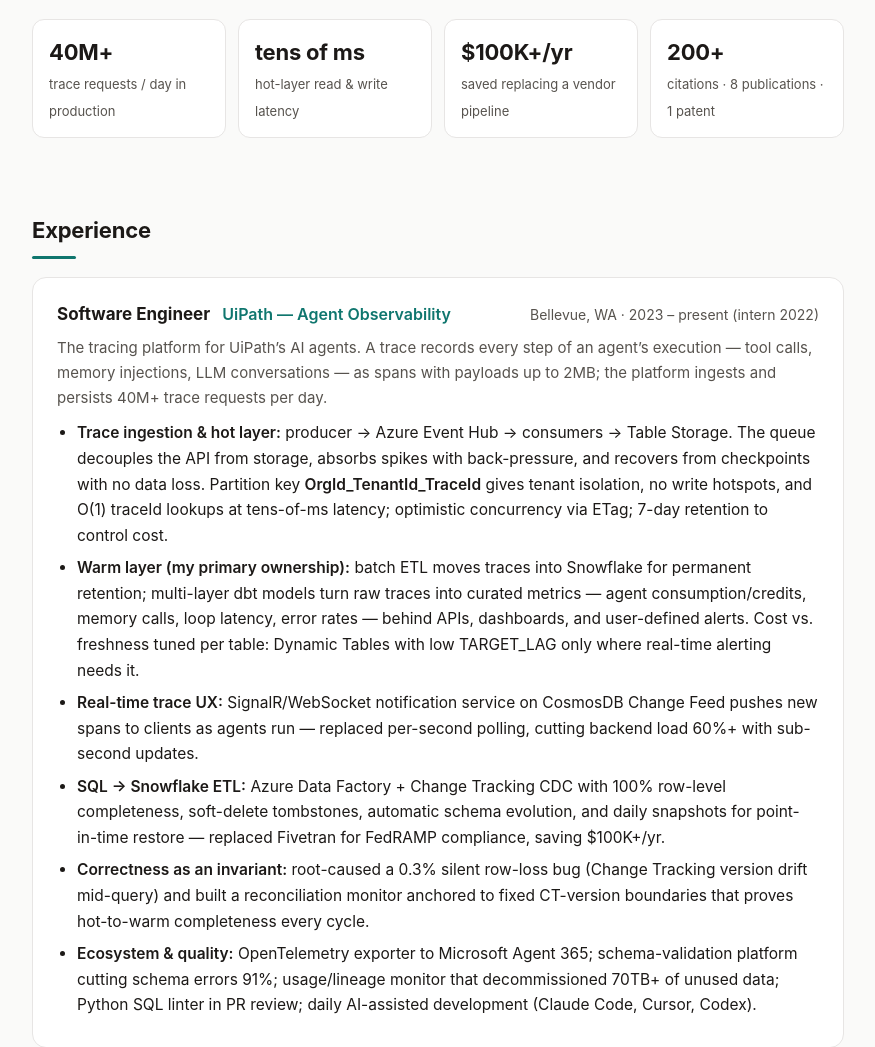
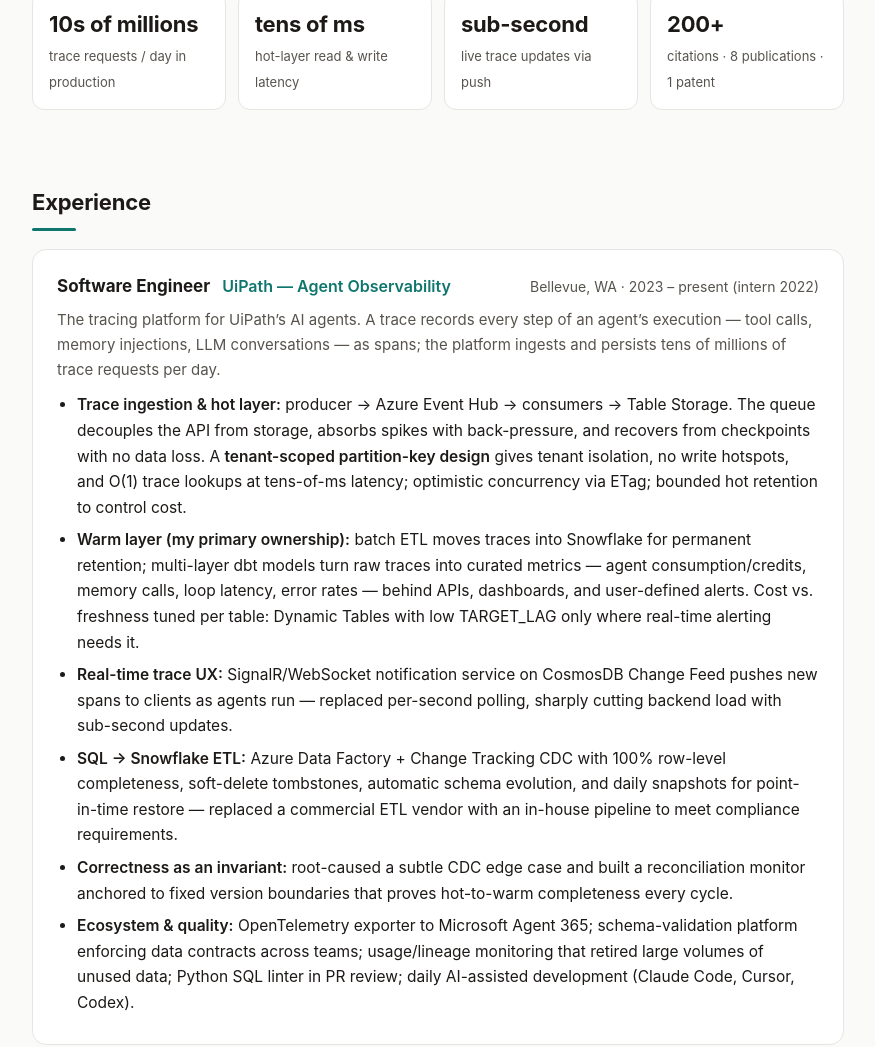
Before and after one commit to XiChu2333/XiChu2333.github.io, a plain HTML site: page index.html in a window 1280 px wide. Shown: the part 445-1492 px from the top of the page, without its empty margins (202-1077 px from the left). Drawn offline with Linux system fonts and the light colour scheme.

Commit message:
Add files via upload

```diff
--- a/index.html
+++ b/index.html
@@ -4,7 +4,7 @@
 <meta charset="utf-8">
 <meta name="viewport" content="width=device-width, initial-scale=1">
 <title>Xi Chu — Software Engineer</title>
-<meta name="description" content="Xi Chu — backend engineer building AI agent observability and data infrastructure. Trace ingestion at 40M+ requests/day, hot/warm storage layers, ETL pipelines.">
+<meta name="description" content="Xi Chu — backend engineer building AI agent observability and data infrastructure: high-volume trace ingestion, hot/warm storage layers, ETL pipelines.">
 <style>
 :root{
   --bg:#fafaf9; --card:#ffffff; --ink:#1c1917; --muted:#57534e; --line:#e7e5e4;
@@ -79,8 +79,8 @@
     <div class="hero-text">
       <h1>Xi Chu</h1>
       <p class="tagline">Software Engineer · AI Agent Observability &amp; Data Infrastructure</p>
-      <p class="lede">I build the tracing platform behind UiPath’s AI agents — trace ingestion at
-      40M+ requests/day, a low-latency hot storage layer for live agent runs, a Snowflake warm layer
+      <p class="lede">I build the tracing platform behind UiPath’s AI agents — high-volume trace
+      ingestion, a low-latency hot storage layer for live agent runs, a Snowflake warm layer
       for permanent storage and analytics, and the ETL pipelines and APIs that connect them.
       Owned end-to-end: design → deployment → on-call.</p>
     </div>
@@ -93,9 +93,9 @@
     <a href="https://scholar.google.com/citations?user=sztcQyoAAAAJ">Google Scholar</a>
   </div>
   <div class="stats">
-    <div class="stat"><b>40M+</b><span>trace requests / day in production</span></div>
+    <div class="stat"><b>10s of millions</b><span>trace requests / day in production</span></div>
     <div class="stat"><b>tens of ms</b><span>hot-layer read &amp; write latency</span></div>
-    <div class="stat"><b>$100K+/yr</b><span>saved replacing a vendor pipeline</span></div>
+    <div class="stat"><b>sub-second</b><span>live trace updates via push</span></div>
     <div class="stat"><b>200+</b><span>citations · 8 publications · 1 patent</span></div>
   </div>
 </header>
@@ -109,32 +109,32 @@
       <span class="when">Bellevue, WA · 2023 – present (intern 2022)</span>
     </div>
     <p class="intro">The tracing platform for UiPath’s AI agents. A trace records every step of an
-    agent’s execution — tool calls, memory injections, LLM conversations — as spans with payloads
-    up to 2MB; the platform ingests and persists 40M+ trace requests per day.</p>
+    agent’s execution — tool calls, memory injections, LLM conversations — as spans; the platform
+    ingests and persists tens of millions of trace requests per day.</p>
     <ul>
       <li><b>Trace ingestion &amp; hot layer:</b> producer → Azure Event Hub → consumers → Table
       Storage. The queue decouples the API from storage, absorbs spikes with back-pressure, and
-      recovers from checkpoints with no data loss. Partition key <b>OrgId_TenantId_TraceId</b>
-      gives tenant isolation, no write hotspots, and O(1) traceId lookups at tens-of-ms latency;
-      optimistic concurrency via ETag; 7-day retention to control cost.</li>
+      recovers from checkpoints with no data loss. A <b>tenant-scoped partition-key design</b>
+      gives tenant isolation, no write hotspots, and O(1) trace lookups at tens-of-ms latency;
+      optimistic concurrency via ETag; bounded hot retention to control cost.</li>
       <li><b>Warm layer (my primary ownership):</b> batch ETL moves traces into Snowflake for
       permanent retention; multi-layer dbt models turn raw traces into curated metrics — agent
       consumption/credits, memory calls, loop latency, error rates — behind APIs, dashboards, and
       user-defined alerts. Cost vs. freshness tuned per table: Dynamic Tables with low TARGET_LAG
       only where real-time alerting needs it.</li>
       <li><b>Real-time trace UX:</b> SignalR/WebSocket notification service on CosmosDB Change
-      Feed pushes new spans to clients as agents run — replaced per-second polling, cutting
-      backend load 60%+ with sub-second updates.</li>
+      Feed pushes new spans to clients as agents run — replaced per-second polling, sharply
+      cutting backend load with sub-second updates.</li>
       <li><b>SQL → Snowflake ETL:</b> Azure Data Factory + Change Tracking CDC with 100%
       row-level completeness, soft-delete tombstones, automatic schema evolution, and daily
-      snapshots for point-in-time restore — replaced Fivetran for FedRAMP compliance,
-      saving $100K+/yr.</li>
-      <li><b>Correctness as an invariant:</b> root-caused a 0.3% silent row-loss bug
-      (Change Tracking version drift mid-query) and built a reconciliation monitor anchored to
-      fixed CT-version boundaries that proves hot-to-warm completeness every cycle.</li>
+      snapshots for point-in-time restore — replaced a commercial ETL vendor with an in-house
+      pipeline to meet compliance requirements.</li>
+      <li><b>Correctness as an invariant:</b> root-caused a subtle CDC edge case and built a
+      reconciliation monitor anchored to fixed version boundaries that proves hot-to-warm
+      completeness every cycle.</li>
       <li><b>Ecosystem &amp; quality:</b> OpenTelemetry exporter to Microsoft Agent&nbsp;365;
-      schema-validation platform cutting schema errors 91%; usage/lineage monitor that
-      decommissioned 70TB+ of unused data; Python SQL linter in PR review; daily AI-assisted
+      schema-validation platform enforcing data contracts across teams; usage/lineage monitoring
+      that retired large volumes of unused data; Python SQL linter in PR review; daily AI-assisted
       development (Claude Code, Cursor, Codex).</li>
     </ul>
   </div>
```
Also changed, not shown: research.html (+1 -3 lines).
